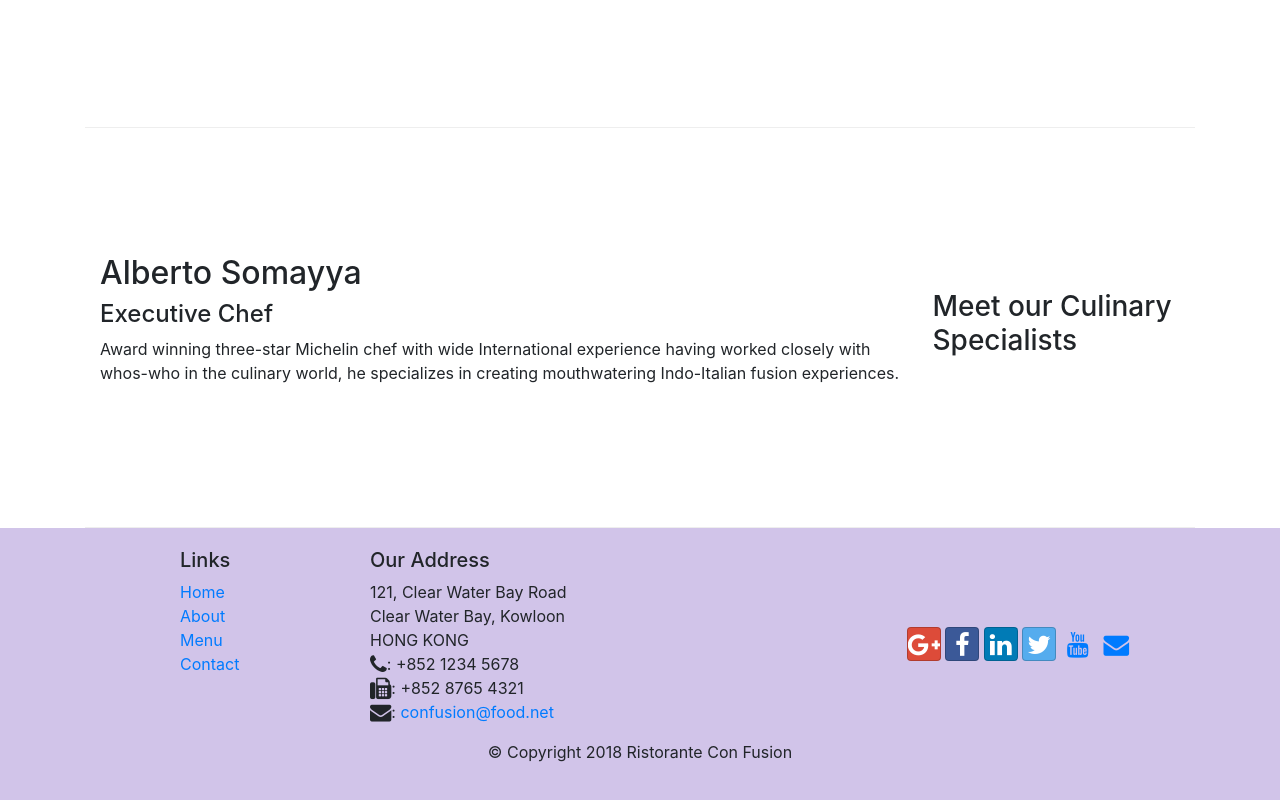
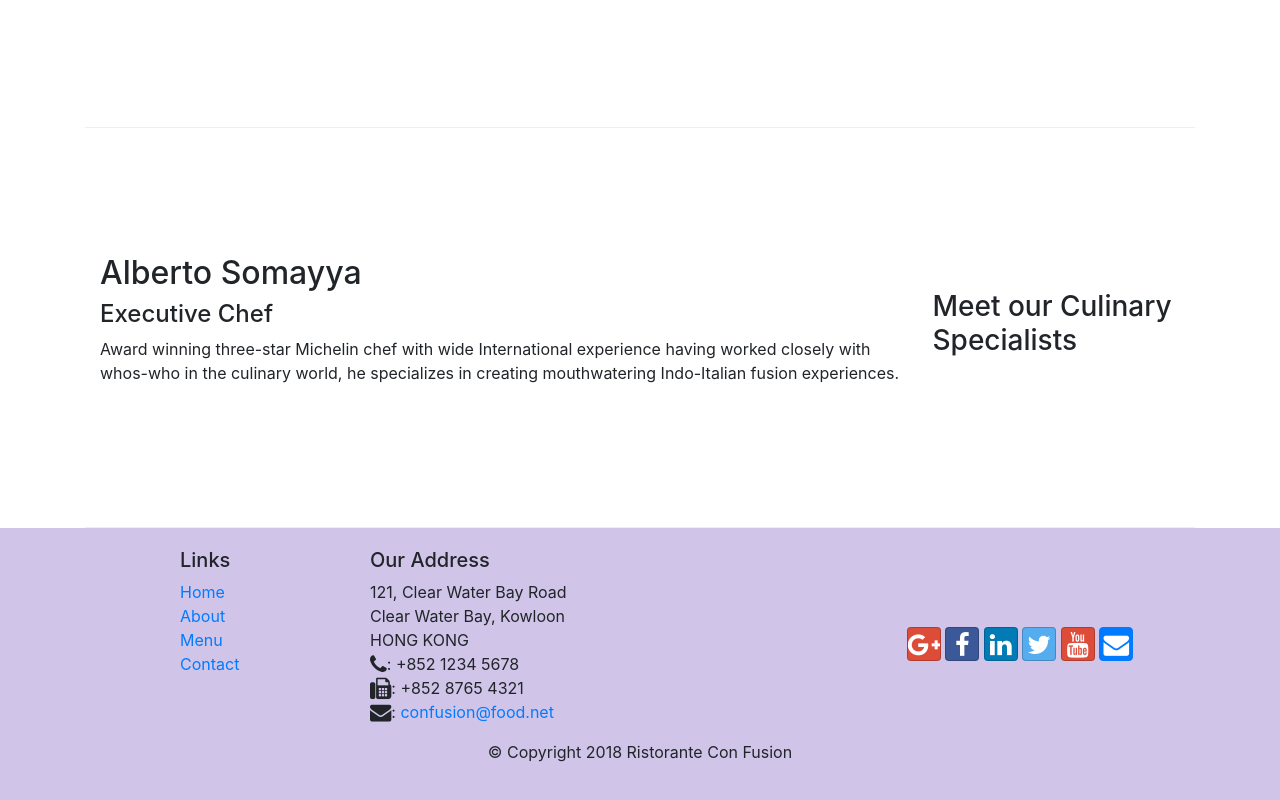
Before and after one commit to nixor/learnBootstrap, a website: page index.html in a window 1280 px wide. Shown: the part 1006-1806 px from the top of the page. Drawn offline with nearby package versions, Linux system fonts and the light colour scheme.

Commit message:
makes minor changes to the social buttons in the footer

```diff
--- a/index.html
+++ b/index.html
@@ -109,8 +109,8 @@
                         <a class="btn btn-social-icon btn-facebook" href="http://www.facebook.com/profile.php?id="><i class="fa fa-facebook fa-lg"></i></a>
                         <a class="btn btn-social-icon btn-linkedin" href="http://www.linkedin.com/in/"><i class="fa fa-linkedin fa-lg"></i></a>
                         <a class="btn btn-social-icon btn-twitter" href="http://twitter.com/"><i class="fa fa-twitter fa-lg"></i></a>
-                        <a class="btn btn-social-icon btn-youtube" href="http://youtube.com/"><i class="fa fa-youtube fa-lg"></i></a>
-                        <a class="btn btn-social-icon" href="mailto:"><i class="fa fa-envelope fa-lg"></i></a>
+                        <a class="btn btn-social-icon btn-google" href="http://youtube.com/"><i class="fa fa-youtube fa-lg"></i></a>
+                        <a class="btn btn-social-icon btn-primary" href="mailto:"><i class="fa fa-envelope fa-lg"></i></a>
                     </div>
                 </div>
            </div>
```
Also changed, not shown: aboutus.html (+2 -2 lines), contactus.html (+2 -2 lines).
